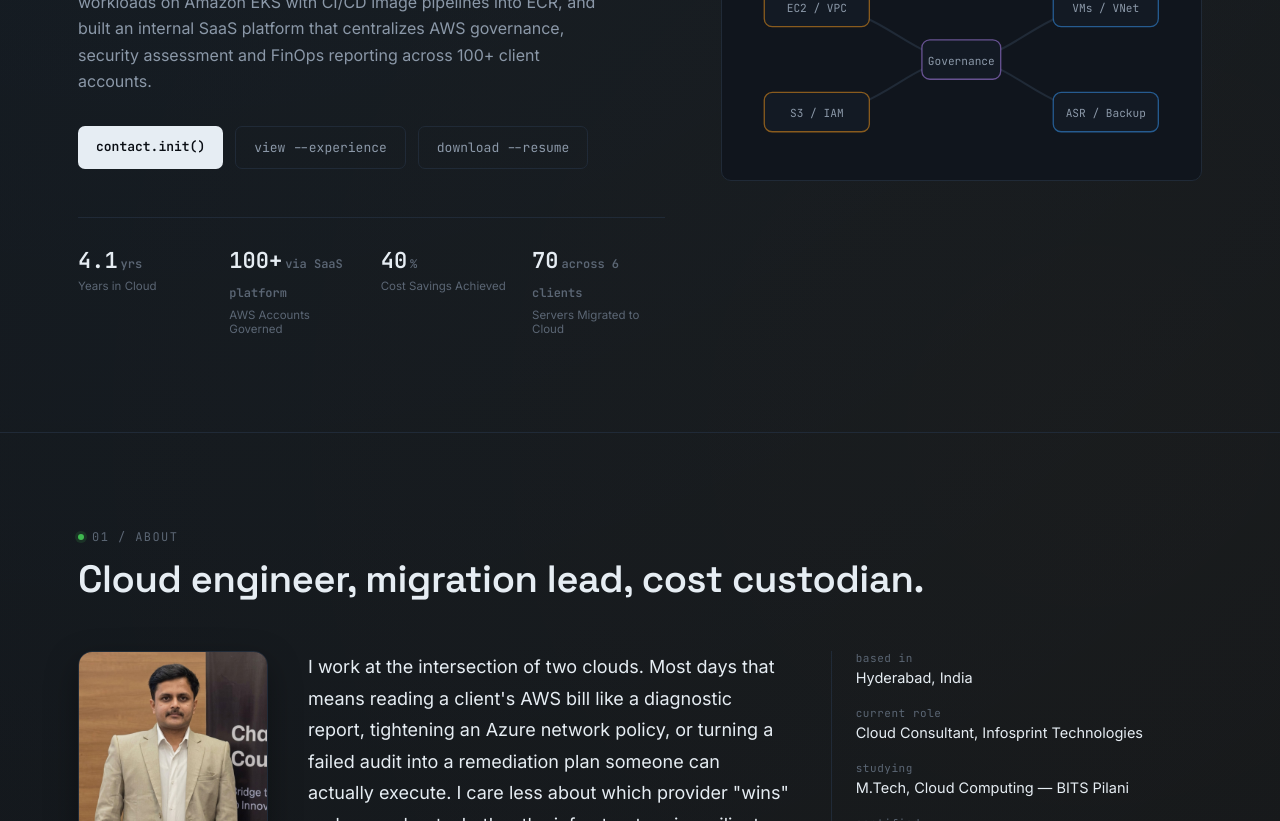
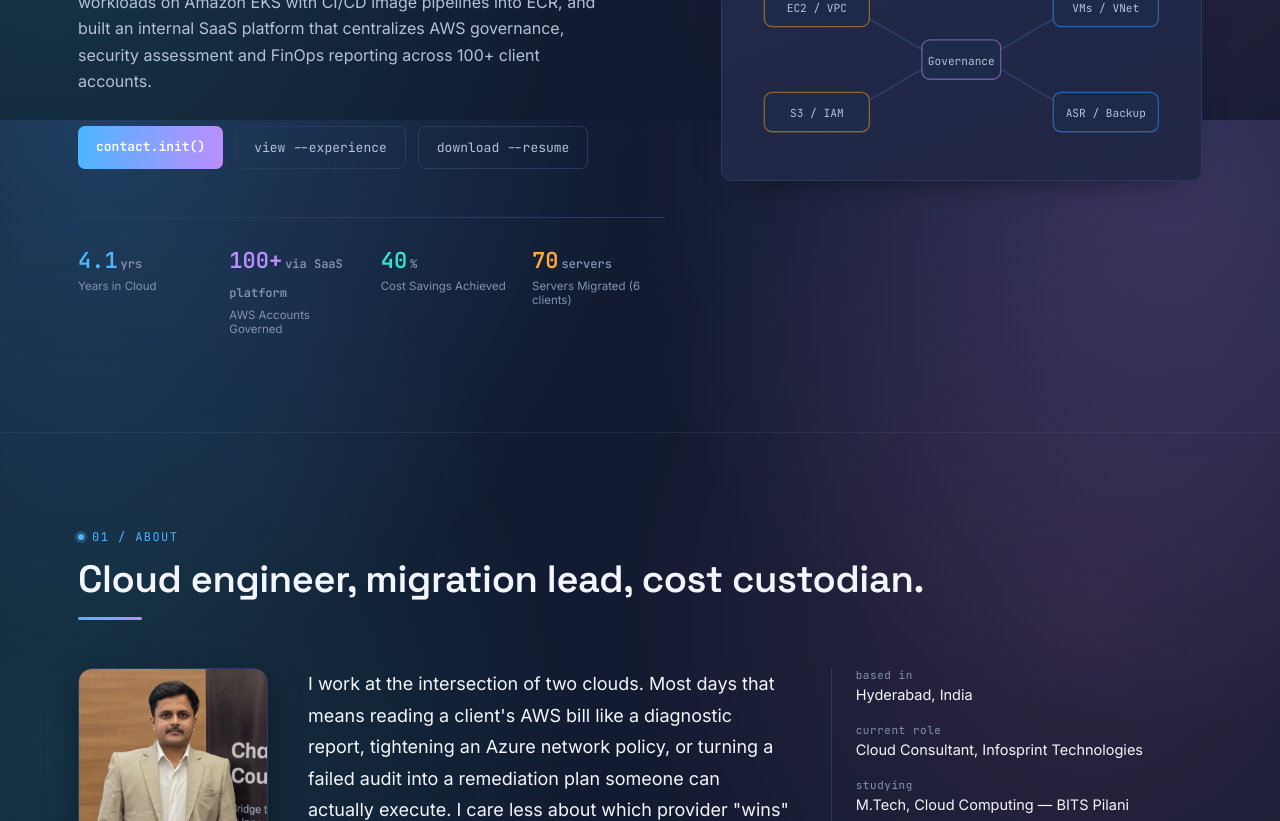
Before and after one commit to divyabahu/diwakarsportfolio, a React (Vite) app: page / in a window 1280 px wide. Shown: the part 680-1501 px from the top of the page. Built offline with nearby package versions, Linux system fonts and the light colour scheme.

Commit message:
Lighter colourful theme; cache-bust resume link

```diff
--- a/src/data.js
+++ b/src/data.js
@@ -7,7 +7,7 @@ export const profile = {
   phone: "+91 7667883632",
   linkedin: "linkedin.com/in/divya-bahu-diwakar-a7942a210",
   photo: "/profile/divya-profile-v3.jpg",
-  resume: "/resume/Divya_Bahu_Diwakar_Resume.pdf",
+  resume: "/resume/Divya_Bahu_Diwakar_Resume.pdf?v=2026-10-21",
   summary:
     "AWS Certified Solutions Architect Professional with 4.1+ years designing and operating scalable, secure multi-cloud infrastructure across AWS and Azure. I have migrated 70 on-premises VMware and Hyper-V servers to AWS and Azure across 6 clients using AWS Transform and Azure Migrate, cutting infrastructure costs by 15–35%. I automate remediation and cost workflows with Python and Lambda, run Well-Architected Reviews at scale, operate containerized workloads on Amazon EKS with CI/CD image pipelines into ECR, and built an internal SaaS platform that centralizes AWS governance, security assessment and FinOps reporting across 100+ client accounts.",
 };
@@ -16,7 +16,7 @@ export const metrics = [
   { label: "Years in Cloud", value: "4.1", unit: "yrs" },
   { label: "AWS Accounts Governed", value: "100+", unit: "via SaaS platform" },
   { label: "Cost Savings Achieved", value: "40", unit: "%" },
-  { label: "Servers Migrated to Cloud", value: "70", unit: "across 6 clients" },
+  { label: "Servers Migrated (6 clients)", value: "70", unit: "servers" },
 ];
 
 export const services = [
--- a/src/index.css
+++ b/src/index.css
@@ -1,16 +1,19 @@
 :root {
-  --bg: #0a0e14;
-  --panel: #10151d;
-  --panel-2: #131a24;
-  --border: #202a37;
-  --text: #e6edf3;
-  --text-dim: #8b98a8;
-  --text-faint: #5b6674;
-  --aws: #ff9f1c;
-  --azure: #3aa0ff;
-  --green: #3fb950;
-  --violet: #b083f0;
-  --red: #f0665f;
+  --bg: #111a30;
+  --panel: #18233f;
+  --panel-2: #1d2a4a;
+  --border: #2b3a60;
+  --text: #f3f6fc;
+  --text-dim: #b4c1d8;
+  --text-faint: #8393b0;
+  --aws: #ffa938;
+  --azure: #4db5ff;
+  --green: #3ee0a1;
+  --violet: #bb8eff;
+  --red: #ff7b8b;
+  --pink: #ff74c0;
+  --teal: #31e3d3;
+  --grad: linear-gradient(90deg, var(--azure), var(--violet) 55%, var(--pink));
 
   --font-display: 'Space Grotesk', 'Segoe UI', sans-serif;
   --font-body: 'Inter', 'Segoe UI', sans-serif;
@@ -34,10 +37,13 @@ html { scroll-behavior: smooth; }
 
 body {
   margin: 0;
-  background: var(--bg);
+  background-color: var(--bg);
   background-image:
-    radial-gradient(circle at 15% 0%, rgba(58,160,255,0.08), transparent 40%),
-    radial-gradient(circle at 85% 15%, rgba(255,159,28,0.06), transparent 45%);
+    radial-gradient(circle at 8% 0%, rgba(77,181,255,0.24), transparent 38%),
+    radial-gradient(circle at 92% 6%, rgba(187,142,255,0.22), transparent 40%),
+    radial-gradient(circle at 85% 62%, rgba(255,116,192,0.12), transparent 42%),
+    radial-gradient(circle at 4% 78%, rgba(49,227,211,0.13), transparent 40%);
+  background-attachment: fixed;
   color: var(--text);
   font-family: var(--font-body);
   -webkit-font-smoothing: antialiased;
@@ -101,3 +107,89 @@ section:last-of-type { border-bottom: none; }
   section { padding: 64px 0; }
   .container { padding: 0 20px; }
 }
+
+/* ---------- Colour theme layer ---------- */
+/* Each section gets its own accent colour. */
+#top { --accent: var(--green); }
+#about { --accent: var(--azure); }
+#skills { --accent: var(--teal); }
+#experience { --accent: var(--violet); }
+#projects { --accent: var(--pink); }
+#certifications { --accent: var(--aws); }
+#education { --accent: var(--green); }
+#contact { --accent: var(--azure); }
+#blogs { --accent: var(--pink); }
+
+.eyebrow { color: var(--accent, var(--text-faint)); }
+.eyebrow::before {
+  background: var(--accent, var(--green));
+  box-shadow: 0 0 0 3px color-mix(in srgb, var(--accent, var(--green)) 25%, transparent);
+}
+.section-title::after {
+  content: '';
+  display: block;
+  width: 64px;
+  height: 3px;
+  border-radius: 3px;
+  margin-top: 14px;
+  background: linear-gradient(90deg, var(--accent, var(--azure)), var(--violet));
+}
+section { border-bottom-color: rgba(255,255,255,0.06); }
+
+.panel {
+  background:
+    linear-gradient(160deg, rgba(77,181,255,0.08), rgba(187,142,255,0.05) 55%, rgba(255,116,192,0.04)),
+    var(--panel);
+  box-shadow: 0 14px 34px -22px rgba(0,0,0,0.7);
+}
+#root section .panel { transition: border-color .15s ease, transform .15s ease, box-shadow .15s ease; }
+#root section .panel:hover {
+  border-color: color-mix(in srgb, var(--accent, var(--azure)) 60%, var(--border));
+  box-shadow: 0 16px 38px -22px color-mix(in srgb, var(--accent, var(--azure)) 55%, transparent);
+}
+
+/* Navbar */
+#root .navbar { background: rgba(17,26,48,0.6); }
+#root .navbar--scrolled { background: rgba(17,26,48,0.9); border-color: var(--border); }
+#root .navbar__links a:hover { color: var(--azure); }
+#root .navbar__cta { border-color: transparent; background: var(--grad); color: #fff; font-weight: 600; }
+#root .navbar__cta:hover { filter: brightness(1.1); }
+
+/* Hero */
+#root .btn--primary { background: linear-gradient(90deg, var(--azure), var(--violet)); color: #fff; }
+#root .btn--primary:hover { background: linear-gradient(90deg, var(--violet), var(--pink)); color: #fff; }
+#root .btn--ghost:hover { border-color: var(--azure); color: var(--text); }
+#root .hero__metric:nth-child(1) .hero__metric-value { color: var(--azure); }
+#root .hero__metric:nth-child(2) .hero__metric-value { color: var(--violet); }
+#root .hero__metric:nth-child(3) .hero__metric-value { color: var(--teal); }
+#root .hero__metric:nth-child(4) .hero__metric-value { color: var(--aws); }
+
+/* Colourful chips (skills and project stacks) */
+#root .skills__chip:nth-child(5n+1), #root .proj__stack .tag:nth-child(5n+1) { color: var(--azure);  border-color: rgba(77,181,255,0.4);  background: rgba(77,181,255,0.10); }
+#root .skills__chip:nth-child(5n+2), #root .proj__stack .tag:nth-child(5n+2) { color: var(--teal);   border-color: rgba(49,227,211,0.4);  background: rgba(49,227,211,0.10); }
+#root .skills__chip:nth-child(5n+3), #root .proj__stack .tag:nth-child(5n+3) { color: var(--violet); border-color: rgba(187,142,255,0.4); background: rgba(187,142,255,0.10); }
+#root .skills__chip:nth-child(5n+4), #root .proj__stack .tag:nth-child(5n+4) { color: var(--pink);   border-color: rgba(255,116,192,0.4); background: rgba(255,116,192,0.10); }
+#root .skills__chip:nth-child(5n+5), #root .proj__stack .tag:nth-child(5n+5) { color: var(--aws);    border-color: rgba(255,169,56,0.4);  background: rgba(255,169,56,0.10); }
+
+/* Coloured top edge on cards */
+#root .skills__card:nth-child(6n+1), #root .proj__card:nth-child(5n+1), #root .blogs__card:nth-child(5n+1) { border-top: 3px solid var(--azure); }
+#root .skills__card:nth-child(6n+2), #root .proj__card:nth-child(5n+2), #root .blogs__card:nth-child(5n+2) { border-top: 3px solid var(--teal); }
+#root .skills__card:nth-child(6n+3), #root .proj__card:nth-child(5n+3), #root .blogs__card:nth-child(5n+3) { border-top: 3px solid var(--violet); }
+#root .skills__card:nth-child(6n+4), #root .proj__card:nth-child(5n+4), #root .blogs__card:nth-child(5n+4) { border-top: 3px solid var(--pink); }
+#root .skills__card:nth-child(6n+5), #root .proj__card:nth-child(5n+5), #root .blogs__card:nth-child(5n+5) { border-top: 3px solid var(--aws); }
+#root .skills__card:nth-child(6n+6) { border-top: 3px solid var(--green); }
+#root .skills__card-cmd { color: var(--teal); }
+
+/* Experience */
+#root .exp__dot { background: var(--grad); box-shadow: 0 0 0 4px rgba(187,142,255,0.22); }
+#root .exp__bar { background: linear-gradient(180deg, var(--violet), transparent); opacity: .6; }
+#root .exp__company { color: var(--azure); }
+#root .exp__points li::marker { color: var(--violet); }
+
+/* Projects, education, contact, blogs */
+#root .proj__tag { color: var(--pink); }
+#root .edu__period { color: var(--green); }
+#root a.contact__value:hover { color: var(--pink); }
+#root .contact__copy:hover { border-color: var(--pink); }
+#root .blogs__media, #root .blogs__media img, #root .blogs__media video { background: #0c1426; }
+#root .blogs__tag { color: var(--pink); }
```
